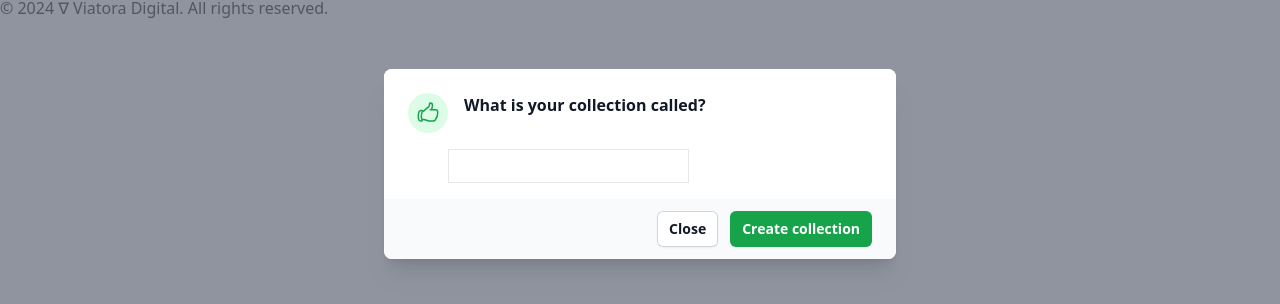
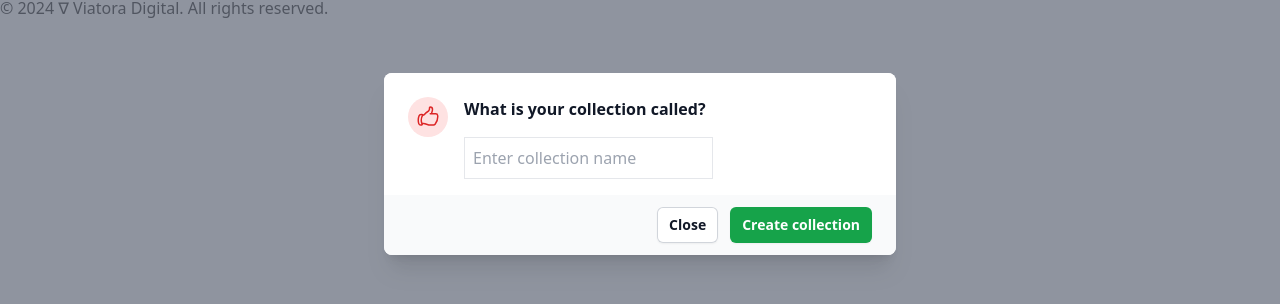
Before and after one commit to fac30/PRO05_frontend_Jack_Jason_Josh, a React (Vite) app: page /usercollections/1 in a window 1280 px wide. Both pictures are taken after typing "Sample" into the empty fields and a click on the button "CREATE COLLECTION". Shown: the part 236-540 px from the top of the page. Built offline with nearby package versions, Linux system fonts and the light colour scheme; no server answers.

Commit message:
feat: user can now create a collection

```diff
--- a/src/components/CollectionModal/CollectionModal.tsx
+++ b/src/components/CollectionModal/CollectionModal.tsx
@@ -6,6 +6,7 @@ import {
 } from "@headlessui/react";
 import { HandThumbUpIcon } from "@heroicons/react/24/outline";
 import { useAuth } from "../../contexts/AuthContext";
+import { useState } from "react";
 
 interface CollectionModalProps {
   setOpen: (open: boolean) => void;
@@ -17,13 +18,16 @@ export default function CollectionModal({
   open,
 }: CollectionModalProps) {
   const { userId } = useAuth();
+  const [collectionName, setCollectionName] = useState(""); // State for input value
 
-  const createCollection = async (collectionName) => {
+  const createCollection = async (e: React.FormEvent) => {
+    // e.preventDefault(); // Prevent default form submission behavior
+
     try {
       const response = await fetch(`http://localhost:5187/collections`, {
-        method: "POST", // Specify the HTTP method
+        method: "POST",
         headers: {
-          "Content-Type": "application/json", // Set content type to JSON
+          "Content-Type": "application/json",
         },
         body: JSON.stringify({
           name: collectionName,
@@ -34,13 +38,15 @@ export default function CollectionModal({
         }),
       });
 
-      if (!response) {
-        console.log(`create collection has failed`);
+      if (!response.ok) {
+        console.error(`Failed to create collection`);
+      } else {
+        console.log("Collection created successfully");
       }
 
       setOpen(false);
     } catch (error) {
-      console.log(error);
+      console.error("Error creating collection:", error);
     }
   };
 
@@ -57,12 +63,13 @@ export default function CollectionModal({
             transition
             className="relative transform overflow-hidden rounded-lg bg-white text-left shadow-xl transition-all data-[closed]:translate-y-4 data-[closed]:opacity-0 data-[enter]:duration-300 data-[leave]:duration-200 data-[enter]:ease-out data-[leave]:ease-in sm:my-8 sm:w-full sm:max-w-lg data-[closed]:sm:translate-y-0 data-[closed]:sm:scale-95"
           >
+            <form onSubmit={createCollection}>
               <div className="bg-white px-4 pb-4 pt-5 sm:p-6 sm:pb-4">
                 <div className="sm:flex sm:items-start">
-                <div className="mx-auto flex size-12 shrink-0 items-center justify-center rounded-full bg-green-100 sm:mx-0 sm:size-10">
+                  <div className="mx-auto flex size-12 shrink-0 items-center justify-center rounded-full bg-red-100 sm:mx-0 sm:size-10">
                     <HandThumbUpIcon
                       aria-hidden="true"
-                    className="size-6 text-green-600"
+                      className="size-6 text-red-600"
                     />
                   </div>
                   <div className="mt-3 text-center sm:ml-4 sm:mt-0 sm:text-left">
@@ -72,28 +79,35 @@ export default function CollectionModal({
                     >
                       What is your collection called?
                     </DialogTitle>
-                  <div className="mt-2 flex flex-col"></div>
+                    <div className="mt-2">
+                      <input
+                        className="w-full border p-2 mt-2"
+                        type="text"
+                        placeholder="Enter collection name"
+                        value={collectionName}
+                        onChange={(e) => setCollectionName(e.target.value)}
+                        required
+                      />
                     </div>
                   </div>
-              <input className="border p-1 ml-10 mt-4" type="text" />
+                </div>
               </div>
               <div className="bg-gray-50 px-4 py-3 sm:flex sm:flex-row-reverse sm:px-6">
                 <button
-                type="button"
-                onClick={() => createCollection(field.value)}
+                  type="submit"
                   className="inline-flex w-full justify-center rounded-md bg-green-600 px-3 py-2 text-sm font-semibold text-white shadow-sm hover:bg-green-500 sm:ml-3 sm:w-auto"
                 >
                   Create collection
                 </button>
                 <button
                   type="button"
-                data-autofocus
                   onClick={() => setOpen(false)}
                   className="mt-3 inline-flex w-full justify-center rounded-md bg-white px-3 py-2 text-sm font-semibold text-gray-900 shadow-sm ring-1 ring-inset ring-gray-300 hover:bg-gray-50 sm:mt-0 sm:w-auto"
                 >
                   Close
                 </button>
               </div>
+            </form>
           </DialogPanel>
         </div>
       </div>
```
Lines whose indentation alone changed are shown as unchanged.
